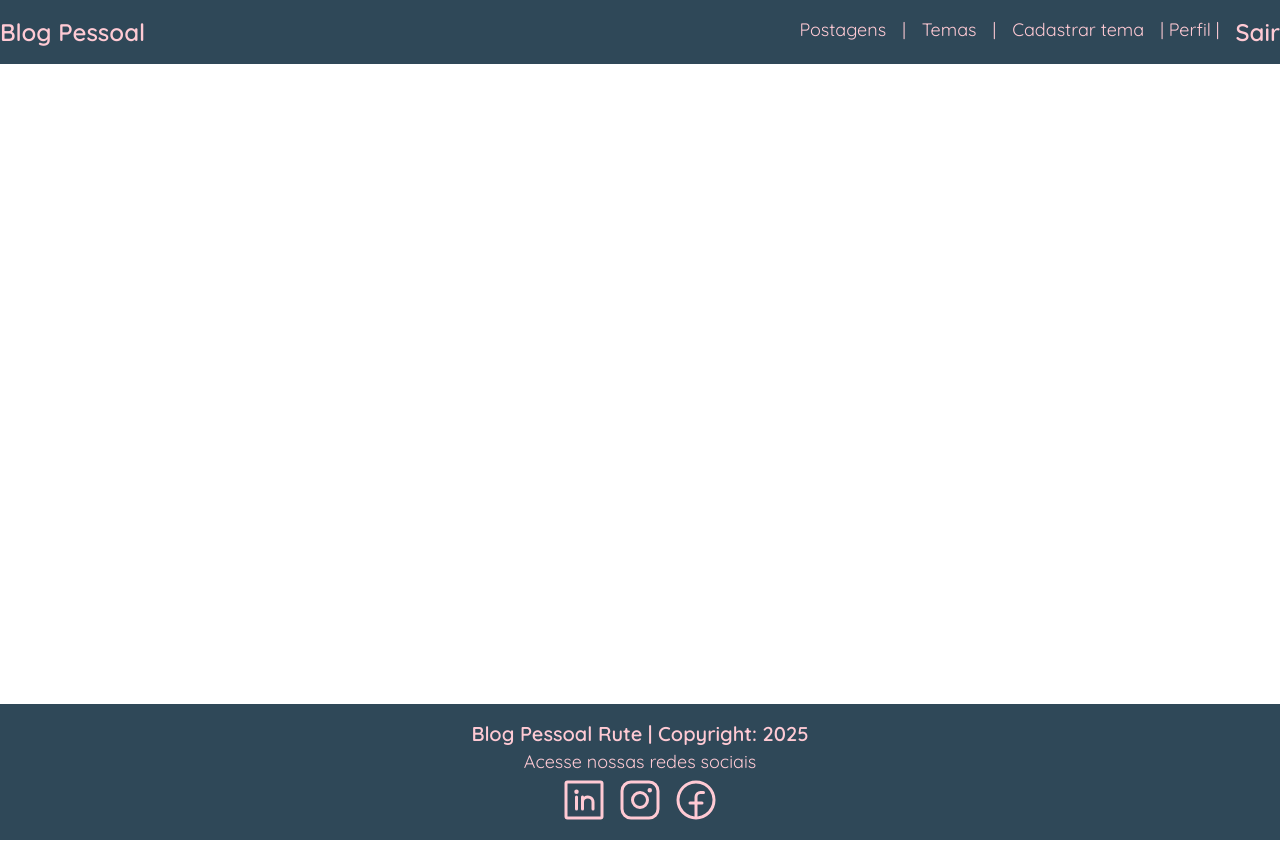
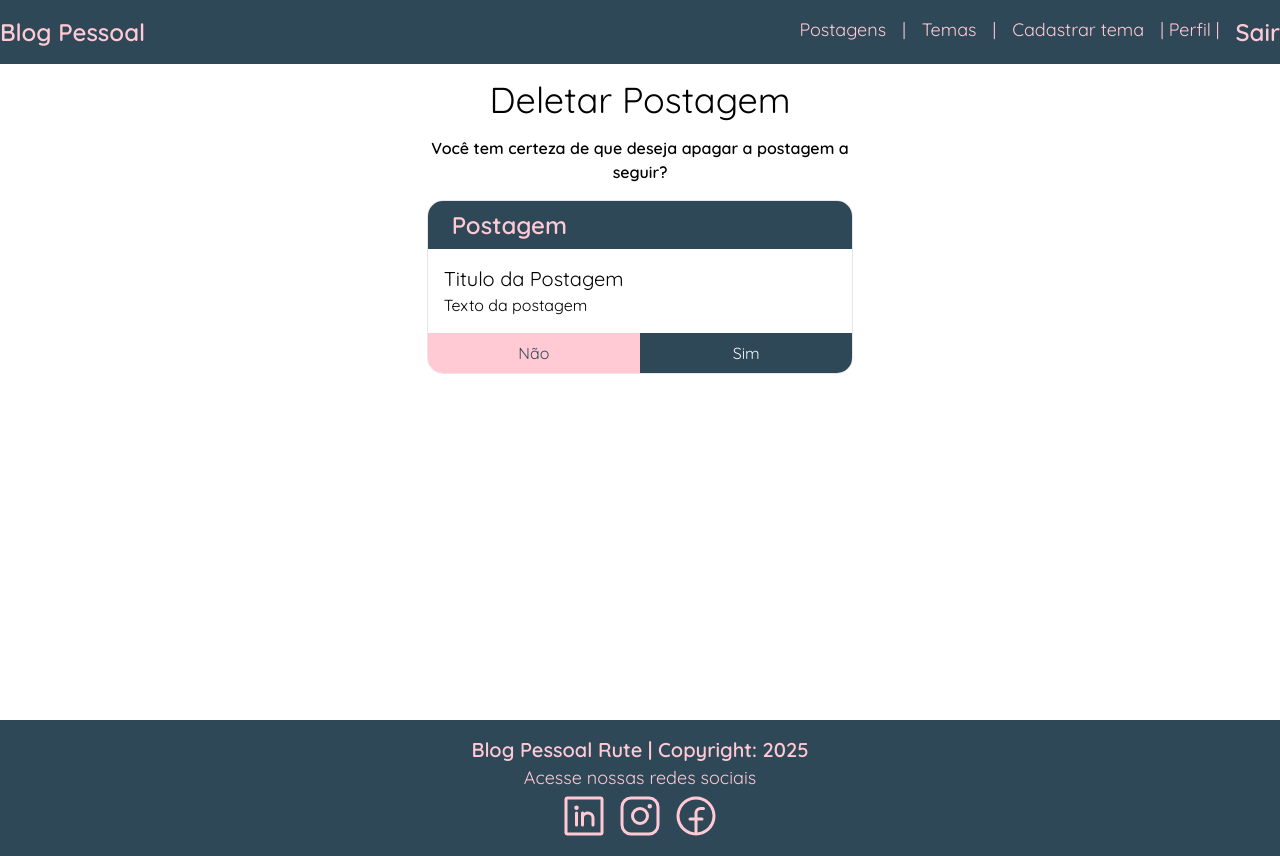
Before and after one commit to Rute-r/blogpessoal_react, a React (Vite) app: page /deletarpostagem/1 in a window 1280 px wide. Built offline with nearby package versions, Linux system fonts and the light colour scheme.

Commit message:
Adicioandoestilização no Componente Deletar Postagens

```diff
--- a/src/App.tsx
+++ b/src/App.tsx
@@ -10,6 +10,7 @@
 import DeletarTema from './components/temas/deletartema/DeletarTema';
 import ListaPostagens from './components/postagens/listapostagens/ListaPostagens';
 import FormPostagem from './components/postagens/formpostagem/FormPostagem';
+import DeletarPostagem from './components/postagens/deletarpostagem/DeletarPostagem';
 
 function App() {
   return (
@@ -30,6 +31,7 @@
               <Route path="/postagens" element={<ListaPostagens />} />
               <Route path="/cadastrarpostagem" element={<FormPostagem />} />
               <Route path="/editarpostagem/:id" element={<FormPostagem />} />
+              <Route  path='/deletarpostagem/:id' element={<DeletarPostagem />}/>
             </Routes>
           </div>
 
--- /dev/null
+++ b/src/components/postagens/deletarpostagem/DeletarPostagem.tsx
@@ -0,0 +1,33 @@
+function DeletarPostagem() {
+  return (
+    <div className="container w-1/3 mx-auto font-quicksand">
+        <h1 className="text-4xl text-center my-4">Deletar Postagem</h1>
+
+        <p className="text-center font-semibold mb-4">
+        Você tem certeza de que deseja apagar a postagem a seguir?
+        </p>
+
+        <div className="border flex flex-col rounded-2xl overflow-hidden justify-between">
+            <header className="py-2 px-6 bg-dark-blue text-light-pink font-semibold text-2xl">
+                Postagem
+            </header>
+            <div className="p-4">
+                <p className="text-xl h-full">Titulo da Postagem</p>
+                <p>Texto da postagem</p>
+            </div>
+            <div className="flex">
+                <button
+                className="text-dark-blue bg-light-pink hover:bg-pink-purple w-full py-2">
+                    Não
+                </button>
+                <button
+                className="w-full text-slate-100 bg-dark-blue hover:bg-gray-blue flex items-center justify-center">
+                    Sim
+                </button>
+            </div>
+        </div>
+    </div>
+  )
+}
+
+export default DeletarPostagem
```
